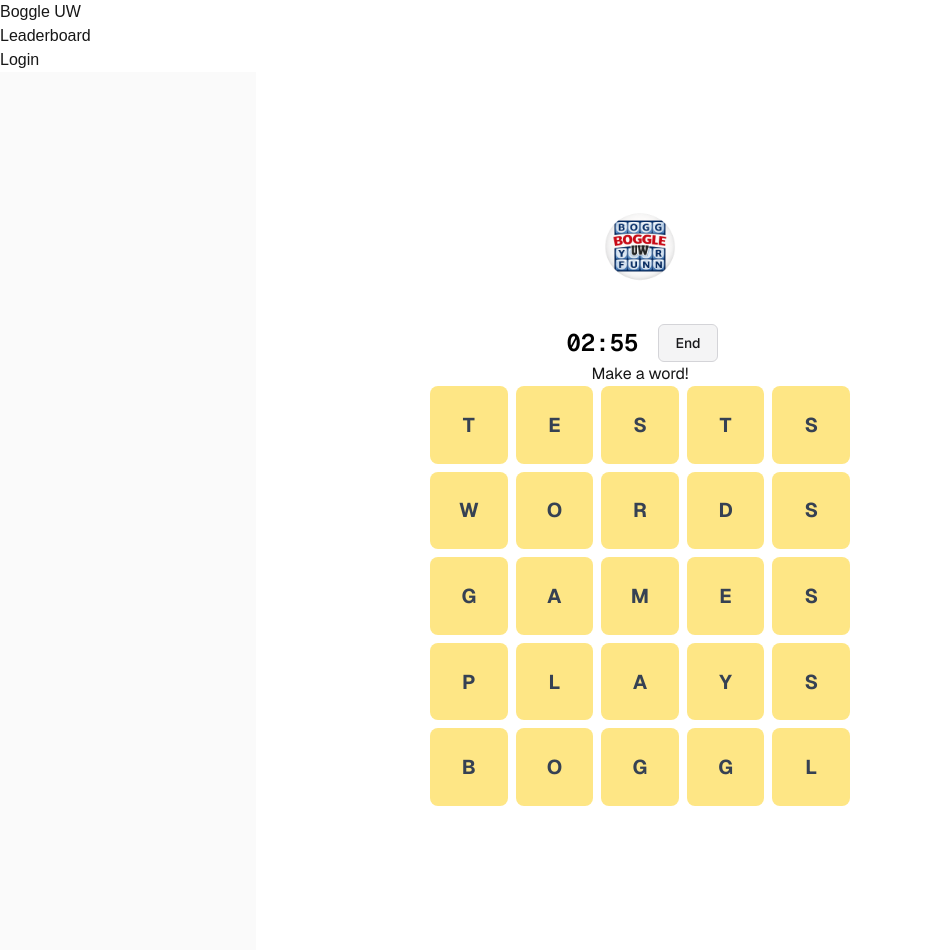
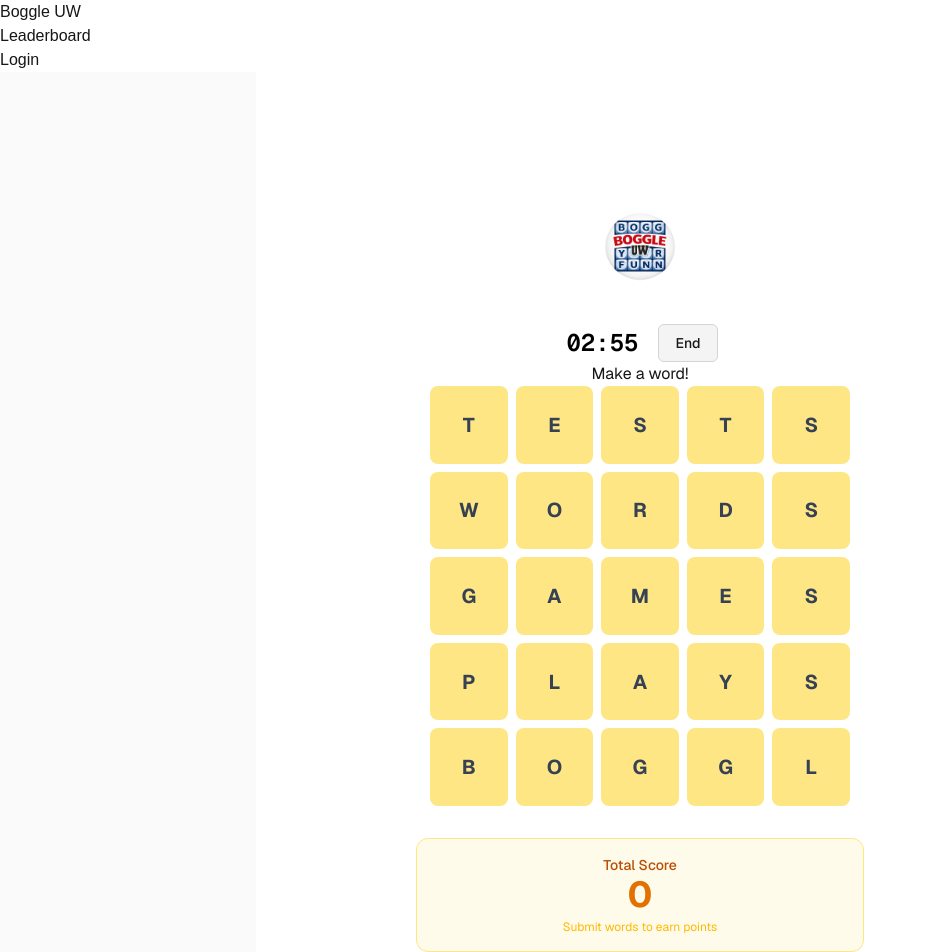
Before and after one commit to FrancoPE14/BoggleGame, a Next.js app in the folder frontend/: page /game in a window 1280 px wide. Shown: the top 952 px of the page, without its empty margins (0-926 px from the left). Built offline with nearby package versions, Linux system fonts and the light colour scheme.

Commit message:
Added score display component with per-word points and running total. Closes #146

```diff
--- /dev/null
+++ b/frontend/app/components/score-display.tsx
@@ -0,0 +1,98 @@
+"use client";
+
+import { SubmittedWord } from "./use-word-verification";
+
+/**
+ * Props for the ScoreDisplay component.
+ */
+type ScoreDisplayProps = {
+    /** The list of all submitted words with their validation status. */
+    submittedWords: SubmittedWord[];
+};
+
+/**
+ * Calculates the score for a word based on its length.
+ * Uses the team scoring formula: score = 100 + 50*(n-3) + 10*(n-3)*(n-4)/2
+ * where n is the number of letters in the word.
+ *
+ * @param wordLength - The number of letters in the word.
+ * @returns The calculated score, or 0 if the word is shorter than 3 letters.
+ */
+function calculateScore(wordLength: number): number {
+    if (wordLength < 3) return 0;
+    const n = wordLength;
+    return 100 + 50 * (n - 3) + 10 * (n - 3) * (n - 4) / 2;
+}
+
+/**
+ * Calculates the total score from all valid submitted words.
+ *
+ * @param submittedWords - The array of submitted words with validation status.
+ * @returns The sum of scores for all valid words.
+ */
+function getTotalScore(submittedWords: SubmittedWord[]): number {
+    return submittedWords.reduce((total: number, w: SubmittedWord): number => {
+        if (w.valid) {
+            return total + calculateScore(w.word.length);
+        }
+        return total;
+    }, 0);
+}
+
+/**
+ * Displays the player's running score and per-word point breakdown.
+ * Receives the submitted words list from the parent and calculates
+ * all scores on each render using the team scoring formula.
+ *
+ * @param props - The component props containing the submitted words array.
+ * @returns The rendered score display component.
+ */
+export default function ScoreDisplay({ submittedWords }: ScoreDisplayProps): React.JSX.Element {
+    const totalScore: number = getTotalScore(submittedWords);
+
+    return (
+        <div className="flex flex-col items-center gap-2 w-full max-w-md mx-auto mt-4">
+            <div className="flex flex-col items-center p-4 rounded-xl bg-amber-50 border border-amber-200 w-full">
+                <span className="text-sm font-medium text-amber-700">
+                    Total Score
+                </span>
+                <span className="text-4xl font-bold text-amber-600">
+                    {totalScore}
+                </span>
+                {totalScore === 0 && submittedWords.length === 0 && (
+                    <span className="text-xs text-amber-400 mt-1">
+                        Submit words to earn points
+                    </span>
+                )}
+            </div>
+
+            {submittedWords.length > 0 && (
+                <div className="w-full mt-2">
+                    {submittedWords.map((w: SubmittedWord, i: number) => (
+                        <div
+                            key={i}
+                            className="flex justify-between items-center px-3 py-1"
+                        >
+                            <span
+                                className={`text-sm font-medium ${
+                                    w.valid ? "text-green-700" : "text-red-400"
+                                }`}
+                            >
+                                {w.word}
+                            </span>
+                            <span
+                                className={`text-sm font-semibold ${
+                                    w.valid ? "text-amber-600" : "text-red-400"
+                                }`}
+                            >
+                                {w.valid
+                                    ? `+${calculateScore(w.word.length)}`
+                                    : "0"}
+                            </span>
+                        </div>
+                    ))}
+                </div>
+            )}
+        </div>
+    );
+}
--- a/frontend/app/game/page.tsx
+++ b/frontend/app/game/page.tsx
@@ -4,6 +4,7 @@ import Image from "next/image";
 import { useState } from "react";
 import BoggleBoard from "../components/boggle-board";
 import WordInput from "../components/word-input";
+import ScoreDisplay from "../components/score-display";
 import Timer from "../components/timer";
 import useWordVerification from "../components/use-word-verification";
 
@@ -29,6 +30,8 @@ export default function Home() {
         <BoggleBoard submittedWords={submittedWords} verifyWord={verifyWord} />
 
         <WordInput submittedWords={submittedWords} />
+
+        <ScoreDisplay submittedWords={submittedWords} />
       </main>
     </div>
   );
```
